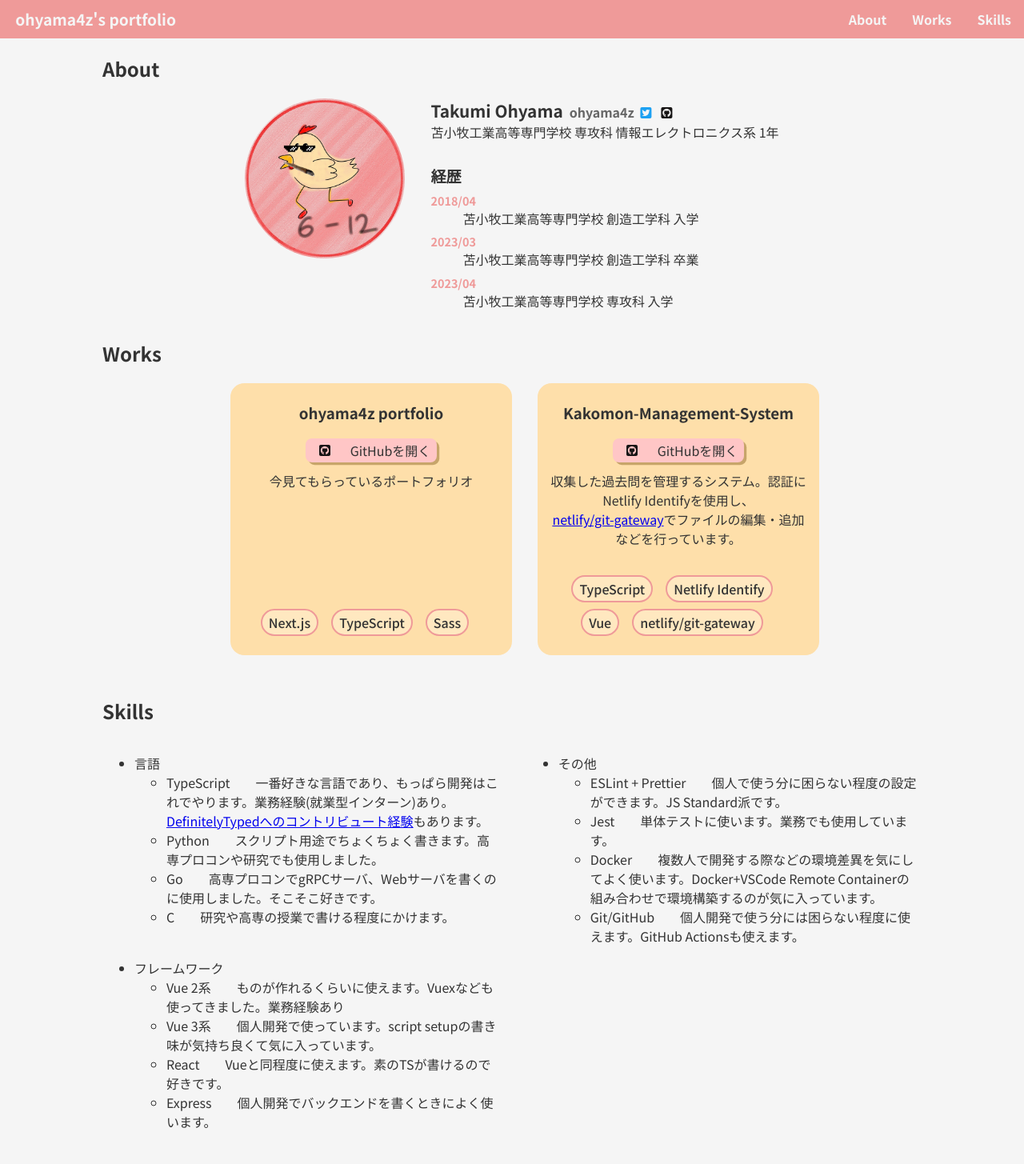
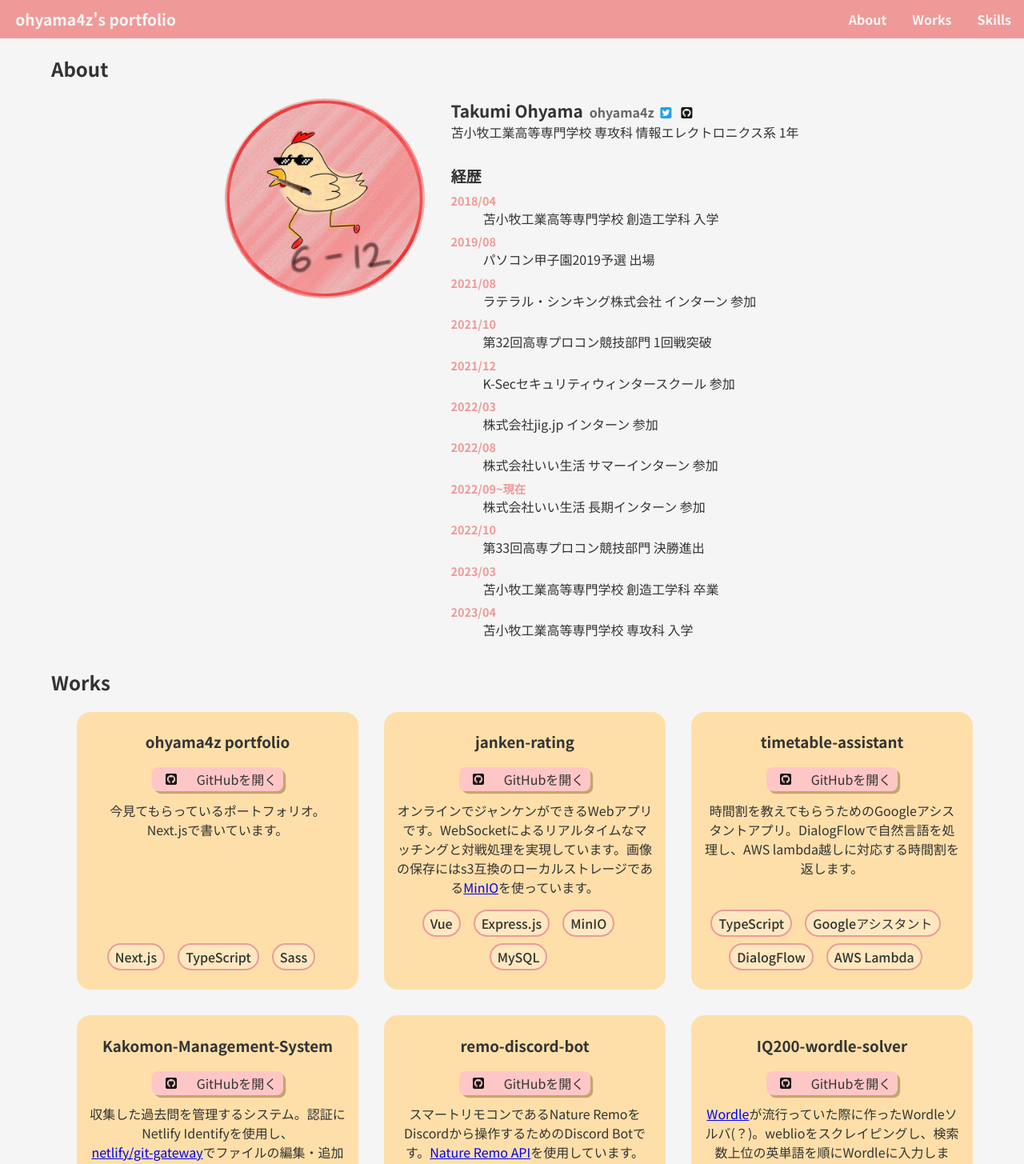
Before and after one commit to ohyama4z/ohyama4z-portfolio, a Next.js app: page / in a window 1280 px wide. Shown: the top 1455 px of the page at 80% size. Built offline with nearby package versions, Linux system fonts and the light colour scheme.

Commit message:
[update] 経歴、制作物の中身を追加

```diff
--- a/src/app/page.module.scss
+++ b/src/app/page.module.scss
@@ -10,9 +10,9 @@
 }
 
 .main {
-  width: 100%;
-  max-width: 1024px;
-  height: 10000px;
+  width: 90%;
+  max-width: 2048px;
+  margin-bottom: 10em;
   @include m.mq("tab") {
     width: 90%;
   }
--- a/src/components/About.tsx
+++ b/src/components/About.tsx
@@ -15,8 +15,8 @@ export default function About() {
     <span className={styles.avatar}>
       <Image
         src="/icon.jpg"
-        width={200}
-        height={200}
+        width={250}
+        height={250}
         className={styles.image}
         sizes="100vw"
         alt='ohyama4zアイコン'
--- a/src/components/Header.tsx
+++ b/src/components/Header.tsx
@@ -1,7 +1,6 @@
 import Link from 'next/link'
 import styles from '@/styles/Header.module.scss'
 
-// TODO:navから遷移するようにする
 export default function Header() {
   return (
     <header className={styles.wrapper}>
--- a/src/components/History.tsx
+++ b/src/components/History.tsx
@@ -10,6 +10,38 @@ const histories: History[] = [
   {
     date: '2018/04',
     description: '苫小牧工業高等専門学校 創造工学科 入学'
+  },
+  {
+    date: '2019/08',
+    description: 'パソコン甲子園2019予選 出場'
+  },
+  {
+    date: '2021/08',
+    description: 'ラテラル・シンキング株式会社 インターン 参加'
+  },
+  {
+    date: '2021/10',
+    description: '第32回高専プロコン競技部門 1回戦突破'
+  },
+  {
+    date: '2021/12',
+    description: 'K-Secセキュリティウィンタースクール 参加'
+  },
+  {
+    date: '2022/03',
+    description: '株式会社jig.jp インターン 参加'
+  },
+  {
+    date: '2022/08',
+    description: '株式会社いい生活 サマーインターン 参加'
+  },
+  {
+    date: '2022/09~現在',
+    description: '株式会社いい生活 長期インターン 参加'
+  },
+  {
+    date: '2022/10',
+    description: '第33回高専プロコン競技部門 決勝進出'
   },
   {
     date: '2023/03',
--- a/src/components/Skills.tsx
+++ b/src/components/Skills.tsx
@@ -1,7 +1,6 @@
 import styles from '@/styles/Skills.module.scss'
 
 import Link from 'next/link'
-import { Type } from 'typescript'
 
 type Skill = {
   type: "言語" | "フレームワーク" | "その他"
@@ -46,7 +45,7 @@ const skills: Skill[] = [
   },
   {
     type: "フレームワーク",
-    name: "Express",
+    name: "Express.js",
     description: <>個人開発でバックエンドを書くときによく使います。</>
   },
   {
@@ -71,10 +70,12 @@ const skills: Skill[] = [
   },
 ]
 
+// TODO: いい感じにdescriptionを表示したい
 const pickType = (type: Skill["type"]):JSX.Element[] =>
   skills.filter(skill => skill.type === type).map(({ name, description }) =>
     <li key={name}>
-      <span>{name}</span><span>{description}</span>
+      {/* <span>{name}</span><span>{description}</span> */}
+      {name}
     </li>
   )
 
@@ -95,7 +96,9 @@ export default function Skills() {
             <ul>
               {languages}
             </ul><br />
-          </ul>
+            </ul>
+        </span>
+        <span>
           <ul>
             <li>フレームワーク</li>
             <ul>
--- a/src/components/Works.tsx
+++ b/src/components/Works.tsx
@@ -17,16 +17,41 @@ type Work = {
 const works: Work[] = [
   {
     title: 'ohyama4z portfolio',
-    description: <>今見てもらっているポートフォリオ</>,
+    description: <>今見てもらっているポートフォリオ。Next.jsで書いています。</>,
     github: 'https://github.com/ohyama4z/ohyama4z-portfolio',
     tech: ['Next.js', 'TypeScript', 'Sass']
+  },
+  {
+    title: "janken-rating",
+    description: <>オンラインでジャンケンができるWebアプリです。WebSocketによるリアルタイムなマッチングと対戦処理を実現しています。画像の保存にはs3互換のローカルストレージである<Link href="https://min.io/" target="_blank" rel="noopener noreferrer">MinIO</Link>を使っています。</>,
+    github:"https://github.com/ohyama4z/janken-rating",
+    tech: ['Vue', 'Express.js', 'MinIO', 'MySQL']
+  },
+  {
+    title: "timetable-assistant",
+    description: <>時間割を教えてもらうためのGoogleアシスタントアプリ。DialogFlowで自然言語を処理し、AWS lambda越しに対応する時間割を返します。</>,
+    github: "https://github.com/ohyama4z/timetable-assistant",
+    tech: ['TypeScript', 'Googleアシスタント', 'DialogFlow', 'AWS Lambda']
   },
   {
     title: 'Kakomon-Management-System',
     description: <>収集した過去問を管理するシステム。認証にNetlify Identifyを使用し、<Link href="https://github.com/netlify/git-gateway" target="_blank" rel="noopener noreferrer">netlify/git-gateway</Link>でファイルの編集・追加などを行っています。</>,
     github: 'https://github.com/ohyama4z/Kakomon-Management-System',
     tech: ['TypeScript', 'Netlify Identify','Vue', 'netlify/git-gateway']
+  },
+  {
+    title: "remo-discord-bot",
+    description: <>スマートリモコンであるNature RemoをDiscordから操作するためのDiscord Botです。<Link href="https://developer.nature.global/" target="_blank" rel="noopener noreferrer">Nature Remo API</Link>を使用しています。</>,
+    github: "https://github.com/ohyama4z/remo-discord-bot",
+    tech: ["TypeScript", "Nature Remo", "Discord Bot"]
+  },
+  {
+    title: "IQ200-wordle-solver",
+    description: <><Link href="https://www.nytimes.com/games/wordle/index.html" target="_blank" rel="noopener noreferrer">Wordle</Link>が流行っていた際に作ったWordleソルバ(？)。weblioをスクレイピングし、検索数上位の英単語を順にWordleに入力します。</>,
+    github: "https://github.com/ohyama4z/IQ200-wordle-solver",
+    tech: ['TypeScript', 'Puppeteer']
   }
+
 ]
 
 const workList = works.map((work) => {
--- a/src/styles/About.module.scss
+++ b/src/styles/About.module.scss
@@ -1,7 +1,5 @@
 @use "@/styles/_mixin" as m;
 @use "@/styles/_variable" as var;
-
-
 
 .wrapper {
   display: flex;
--- a/src/styles/Skills.module.scss
+++ b/src/styles/Skills.module.scss
@@ -6,13 +6,13 @@
   margin: 0 auto;
 
   @include m.mq("pc") {
-    span:nth-child(2) {
+    span:not(:first-child) {
       margin-left: 2em;
     }
   }
 
   @include m.mq("tab") {
-    span:nth-child(2) {
+    span:not(:first-child) {
       margin-left: 2em;
     }
   }
--- a/src/styles/_main.scss
+++ b/src/styles/_main.scss
@@ -2,8 +2,7 @@
 @use "@/styles/_mixin.scss" as m;
 
 html {
-  scroll-behavior: smooth;
-  scroll-margin-top: var.$header-height+1em;
+  scroll-behavior: smooth!important;
 }
 
 html,
```
